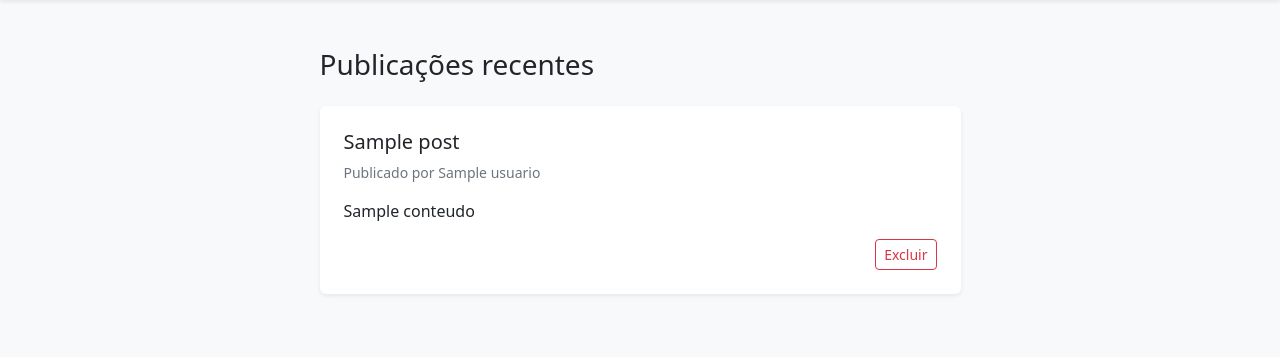
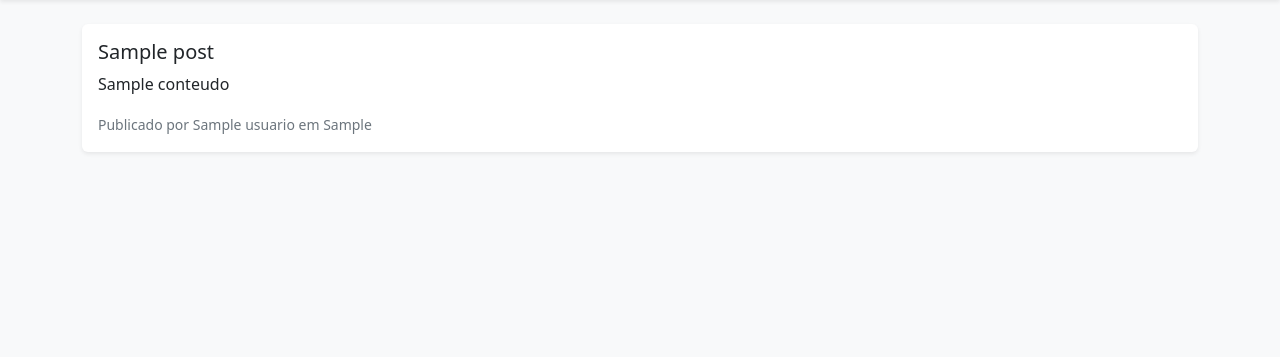
Before and after one commit to hick-hpe/ataques-sql-injection-e-xss, a Flask app: template app-vulneravel/src/templates/posts.html in a window 1280 px wide. Shown: the part 56-413 px from the top of the page. Run offline with Flask 3, Linux system fonts and the light colour scheme; a user stored in the database is signed in; tables that the repository leaves empty hold one stand-in row (values such as "Sample post"); the template is opened without the code that fills it: most values are stand-ins (such as "Sample title", 1, 10 or a date in 2020).

Commit message:
feat: site vulnerável feito

```diff
--- a/app-vulneravel/src/main.py
+++ b/app-vulneravel/src/main.py
@@ -40,8 +40,6 @@ def login():
         usuario = request.form.get('usuario')
         senha = request.form.get('senha')
 
-        print('creds:', usuario, senha)
-
         conexao = conectar_banco()
         cursor = conexao.cursor(dictionary=True)
 
@@ -75,10 +73,33 @@ def logout():
     return redirect(url_for('login'))
 
 
-@app.route('/posts/criar/', methods=['GET'])
+@app.route('/posts/criar/', methods=['GET', 'POST'])
 def criar_post():
     if 'usuario_id' not in session:
         return redirect(url_for('login'))
+
+    if request.method == 'POST':
+        usuario_id = session['usuario_id']
+        titulo = request.form.get('titulo')
+        conteudo = request.form.get('conteudo')
+
+        conexao = conectar_banco()
+        cursor = conexao.cursor()
+
+        # VULNERÁVEL: concatenação direta
+        query = f"""
+            INSERT INTO posts (titulo, conteudo, usuario_id)
+            VALUES ('{titulo}', '{conteudo}', '{usuario_id}')
+        """
+
+        cursor.execute(query)
+        conexao.commit()
+
+        cursor.close()
+        conexao.close()
+
+        flash('Publicação criada com sucesso!', 'success')
+        return redirect(url_for('listar_posts'))
 
     return render_template('criar_post.html')
 
@@ -88,7 +109,24 @@ def listar_posts():
     if 'usuario_id' not in session:
         return redirect(url_for('login'))
 
-    return render_template('posts.html')
+    conexao = conectar_banco()
+    cursor = conexao.cursor(dictionary=True)
+
+    query = """
+        SELECT posts.*, usuarios.usuario
+        FROM posts
+        INNER JOIN usuarios
+        ON posts.usuario_id = usuarios.id
+        ORDER BY posts.data_criacao DESC
+    """
+
+    cursor.execute(query)
+    posts = cursor.fetchall()
+
+    cursor.close()
+    conexao.close()
+
+    return render_template('posts.html', posts=posts)
 
 
 if __name__ == '__main__':
--- a/app-vulneravel/src/templates/posts.html
+++ b/app-vulneravel/src/templates/posts.html
@@ -47,53 +47,34 @@
         </div>
     </nav>
 
-    <main class="container py-5">
-
-        <div class="row justify-content-center">
-            <div class="col-12 col-md-9 col-lg-7">
-
-                <h1 class="h3 mb-4">Publicações recentes</h1>
+    <div class="container py-4">
 
         {% for post in posts %}
+        <div class="card shadow-sm border-0 mb-3">
+            <div class="card-body">
 
-                <div class="card shadow-sm border-0 mb-3">
-                    <div class="card-body p-4">
+                <h5 class="card-title">
+                    {{ post.titulo }}
+                </h5>
 
-                        <h2 class="h5 mb-2">{{ post.titulo }}</h2>
-
-                        <p class="text-muted small mb-3">
-                            Publicado por {{ post.usuario }}
+                <p class="card-text">
+                    {{ post.conteudo | safe }}
                 </p>
 
-                        <p class="mb-3">{{ post.conteudo }}</p>
-
-                        <div class="d-flex justify-content-end">
-                            <form action="/posts/{{ post.id }}/excluir" method="POST">
-                                <button type="submit" class="btn btn-outline-danger btn-sm">
-                                    Excluir
-                                </button>
-                            </form>
-                        </div>
+                <small class="text-muted">
+                    Publicado por {{ post.usuario }}
+                    em {{ post.data_criacao }}
+                </small>
 
             </div>
         </div>
-
         {% else %}
-
-                <div class="card shadow-sm border-0">
-                    <div class="card-body p-4 text-center">
-                        <p class="text-muted mb-0">
+        <p class="text-muted text-center">
             Nenhuma publicação encontrada.
         </p>
-                    </div>
-                </div>
-
         {% endfor %}
 
     </div>
-        </div>
-
-    </main>
 
 </body>
 
```
Lines whose indentation alone changed are shown as unchanged.
